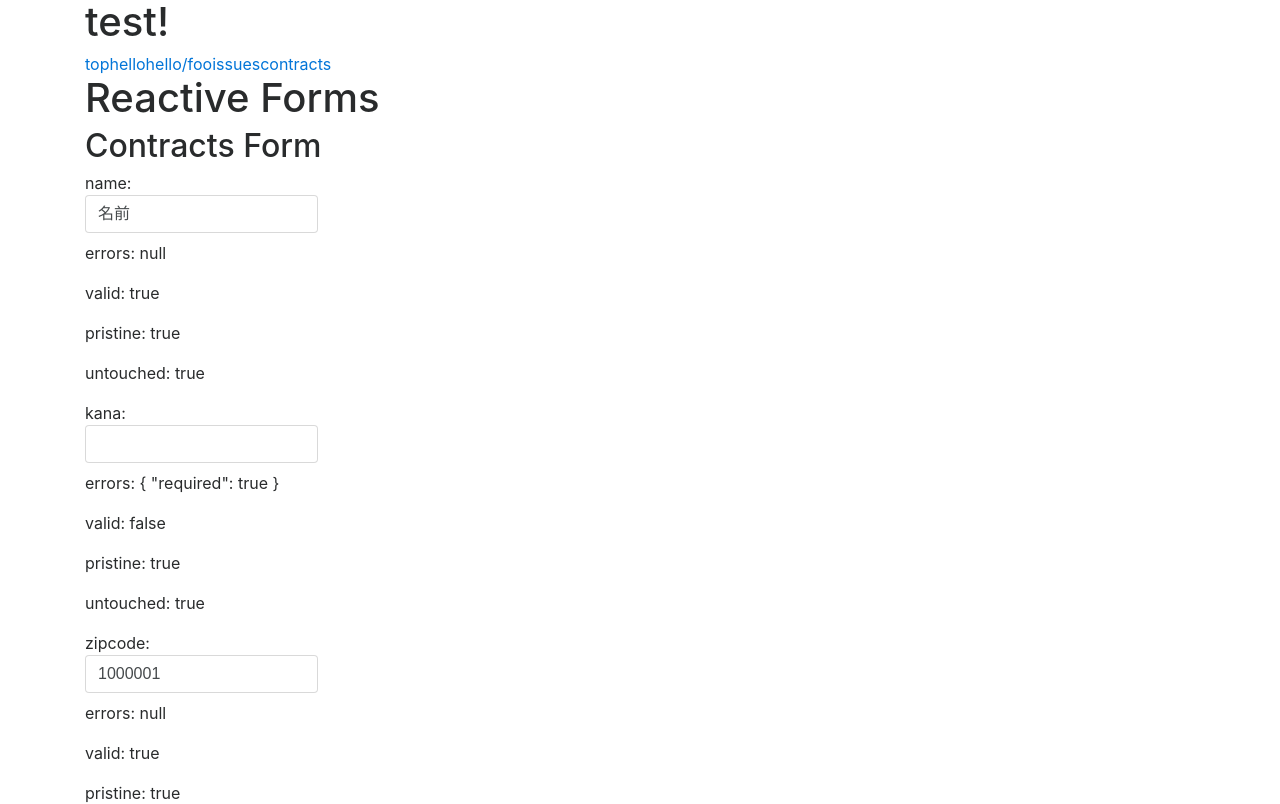
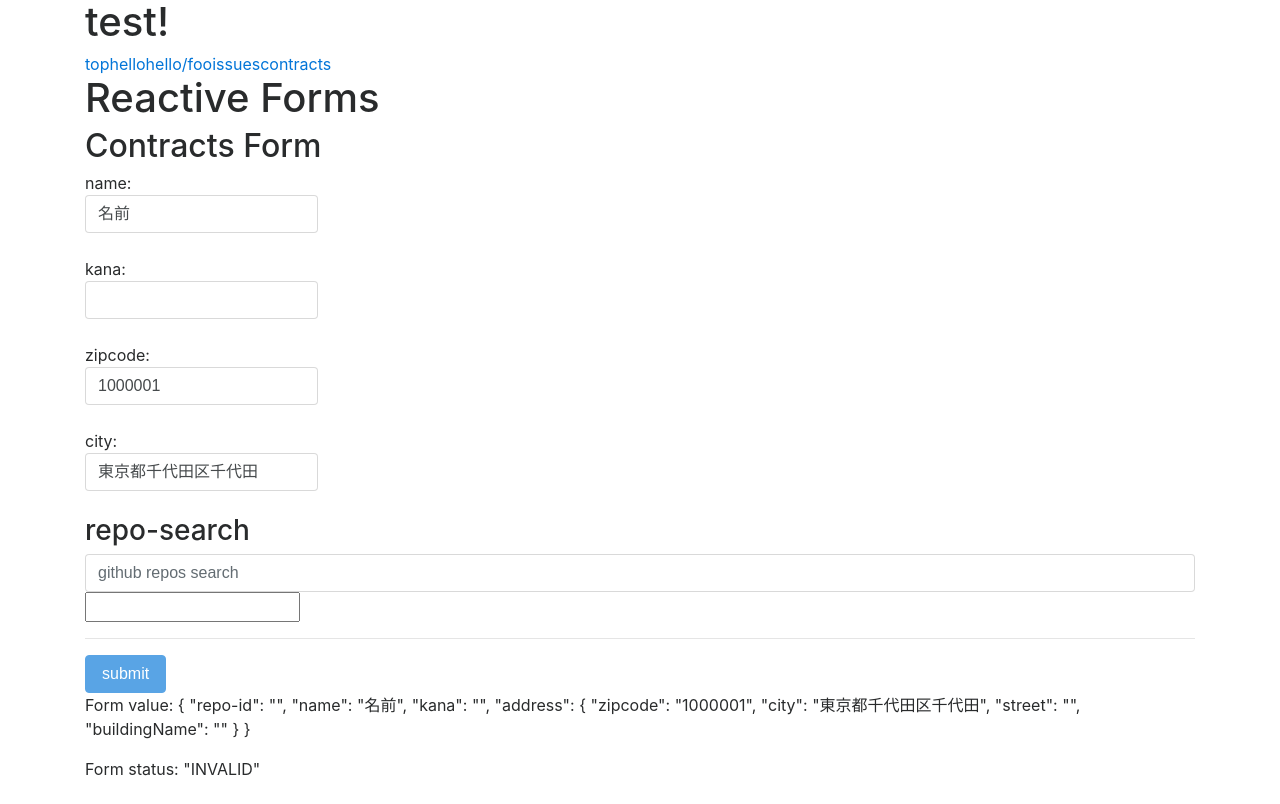
Before and after one commit to miyukiw/angular2, an Angular app: page /contracts in a window 1280 px wide. Shown: the top 804 px of the page. Built offline with nearby package versions, Linux system fonts and the light colour scheme.

Commit message:
Add Validation, Modify UI for error feedback

```diff
--- a/src/app/contracts/form/contracts-form.component.ts
+++ b/src/app/contracts/form/contracts-form.component.ts
@@ -32,7 +32,13 @@ export class ContractsFormComponent implements OnInit {
         ]
       ],
       address: this.fb.group({ // <-- the child FormGroup
-        zipcode: ['', Validators.required ],
+        zipcode: ['', [
+            Validators.required,
+            Validators.minLength(7),
+            Validators.maxLength(7),
+            Validators.pattern(/^[0-9]{7}$/)
+          ]
+        ],
         city: ['', Validators.required ],
         street: '',
         buildingName: ''
--- a/src/app/shared/form/form-group-input/form-group-input.component.html
+++ b/src/app/shared/form/form-group-input/form-group-input.component.html
@@ -2,8 +2,5 @@
   <label class="center-block">{{key}}:
     <input class="form-control" name={{key}} formControlName={{key}}>
   </label>
-  <p>errors: {{ control.get(key).errors | json }}</p>
-  <p>valid: {{ control.get(key).valid | json }}</p>
-  <p>pristine: {{ control.get(key).pristine | json }}</p>
-  <p>untouched: {{ control.get(key).untouched | json }}</p>
+  <p class="text-danger" *ngIf="control.get(key).errors && control.get(key).touched">errors: {{ control.get(key).errors | json }}</p>
 </div>
```
